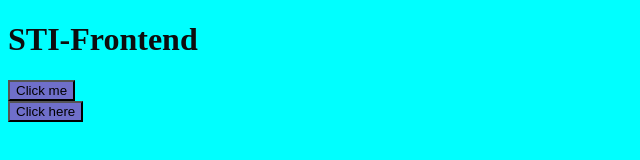
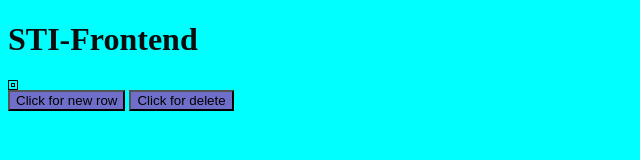
Before and after one commit to SallyResch/sti-frontend, a website: page public/index.html in a window 1280 px wide. Shown: the whole page, without its empty margins (0-640 px from the left). Drawn offline with Linux system fonts and the light colour scheme.

```diff
--- a/public/css/index.css
+++ b/public/css/index.css
@@ -9,5 +9,5 @@
 }
 
 table, td {
-  border: 1px solid rgb(45, 117, 48);
+  border: 1px solid rgb(0, 0, 0);
 }
--- a/public/index.html
+++ b/public/index.html
@@ -14,7 +14,8 @@
 
   <div id="app"></div>
 
-  <button onclick="buttonClick()">Click here</button>
+  <button onclick="buttonClick()">Click for new row</button>
+  <button onclick="buttonClick2()">Click for delete</button>
 
   <script src="/js/index.js"></script>
 </body>
--- a/public/js/index.js
+++ b/public/js/index.js
@@ -1,22 +1,53 @@
 console.log("Hello World");
 
-var anElement = document.getElementById("app")
-anElement.innerHTML = "<button onClick='buttonClick()'>Click me</button>";
+/*var anElement = document.getElementById("app")
+anElement.innerHTML = "<button onClick='buttonClick()'>Click me</button>";*/
 
-function buttonClick() {
+/*function buttonClick() {
   var x = document.createElement("TABLE");
   x.setAttribute("id", "myTable");
   document.body.appendChild(x);
 
   var tableRow = document.createElement("TR");
-  tableRow.setAttribute("id", "myTr");
+  tableRow.id = "myTr";
   document.getElementById("myTable").appendChild(tableRow);
 
   var td = document.createElement("TD");
-  var tCell = document.createTextNode("cell");
+  var tCell = document.createTextNode("newCell");
   td.appendChild(tCell);
   document.getElementById("myTr").appendChild(td);
+  //document.body.style.backgroundColor = "gray";
+}*/
+
+
+//Mikaels kod
+var ettElement = document.getElementById("app")
+
+var aTable = document.createElement("table")
+aTable.appendChild(createRow())
+
+ettElement.appendChild(aTable)
+
+function buttonClick() {
+  aTable.appendChild(createRow())
 }
+
+function createRow() {
+  var aRow = document.createElement("tr")
+  aRow.appendChild(createCell())
+  return aRow
+}
+
+function createCell() {
+  var aCell = document.createElement("td")
+  return aCell;
+}
+
+/* Delete function
+function buttonClick2() {
+  document.getElementById("myTable").deleteRow(0);
+}*/
+
 /*var app = document.getElementById("app")
 app.appendChild(anElement)
 
```
